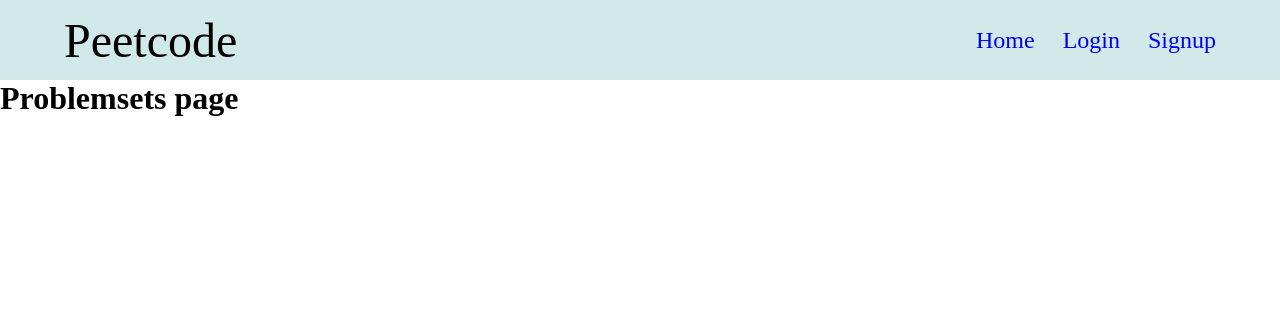
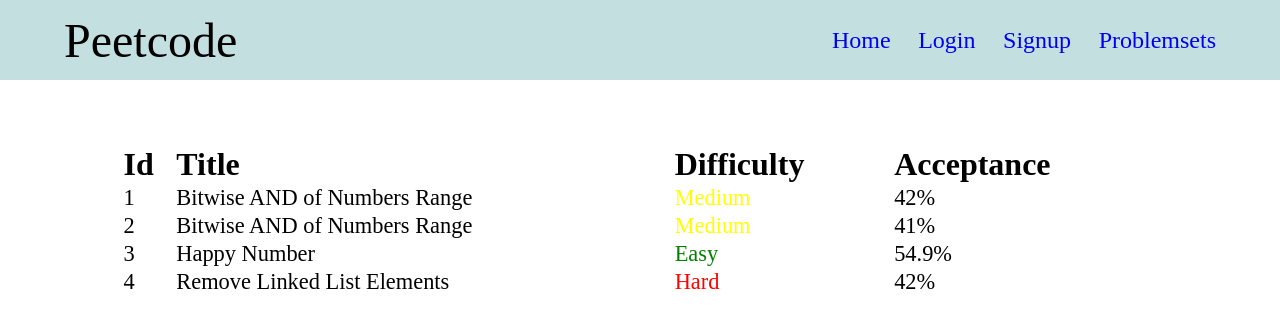
Before and after one commit to hkirat/react-assignment, a React (Vite) app: page /problemsets in a window 1280 px wide. Shown: the top 328 px of the page. Built offline with nearby package versions, Linux system fonts and the light colour scheme.

Commit message:
Add problemset page

```diff
--- a/src/App.jsx
+++ b/src/App.jsx
@@ -3,29 +3,10 @@ import Layout from './pages/layout/Layout.jsx';
 import Home from './pages/home/Home.jsx';
 import Login from './pages/login/Login.jsx';
 import Signup from './pages/signup/Signup.jsx';
-import Problemsets from './pages/Problemsets.jsx';
+import Problemsets from './pages/problemsets/Problemsets.jsx';
 /*
  * Temporary problems array schema
  */
-const problems = [{
-    title: "201. Bitwise AND of Numbers Range",
-    difficulty: "Medium",
-    acceptance: "42%"
-},{
-    title: "201. Bitwise AND of Numbers Range",
-    difficulty: "Medium",
-    acceptance: "412%"
-},
-    {
-        title: "202. Happy Number",
-        difficulty: "Easy",
-        acceptance: "54.9%"
-    },
-    {
-        title: "203. Remove Linked List Elements",
-        difficulty: "Hard",
-        acceptance: "42%"
-    }];
 
 
 function App() {
--- a/src/pages/Problemsets.jsx
+++ /dev/null
@@ -1,5 +0,0 @@
-export default function Problemsets() {
-  return (
-    <h1> Problemsets page</h1>
-  )
-}
--- a/src/pages/home/Home.css
+++ b/src/pages/home/Home.css
@@ -1,3 +1,28 @@
+.blog {
+  background-color: var(--secondary);
+  border-style: solid solid none solid;
+  border-width: 5px;
+  display: flex;
+  height: 7rem;
+  flex-direction: column;
+  justify-content: space-around;
+  padding: 1rem;
+  box-shadow: 10px 10px 8px #888888;
+}
+.blog:first-child {
+  border-radius: 1rem 1rem 0 0;
+}
+.blog:last-child {
+  border-style: solid;
+  border-radius: 0 0 1rem 1rem;
+}
+
+.blogs {
+  margin-top: 4rem;
+  margin-bottom: 7rem;
+
+}
+
 .main {
   width: 100%;
 }
--- a/src/pages/home/Home.jsx
+++ b/src/pages/home/Home.jsx
@@ -4,7 +4,7 @@ import "./Home.css";
 function Blogs( {blogData} ) {
   const blogs = blogData.map((blog, key) => {
     return (
-      <li key={key}>
+      <li className="blog" key={key}>
         <p className="date">{blog.date}</p>
         <h2 className="title">{blog.title}</h2>
         <p className="content">{blog.content}</p>
@@ -21,10 +21,8 @@ function Blogs( {blogData} ) {
 
 export default function Home() {
   return (
-    <div className="main">
-      <div className="container">
-        <Blogs blogData={blogData} />
-      </div>
+    <div className="container">
+      <Blogs blogData={blogData} />
     </div>
   )
 }
--- a/src/pages/layout/Layout.css
+++ b/src/pages/layout/Layout.css
@@ -25,9 +25,9 @@ li {
 }
 
 .container {
-  width: 90%;
   margin-left: auto;
   margin-right: auto;
+  width: 90%;
 }
 
 .fill-page {
@@ -40,7 +40,7 @@ li {
 }
 
 .navbar {
-  background-color: var(--secondary);
+  background-color: var(--primary);
   display: flex;
   justify-content: center;
   width: 100%;
@@ -63,7 +63,7 @@ li {
 .nav-list {
   display: flex;
   justify-content: space-between;
-  width: 15rem;
+  width: 24rem;
   height: 100%;
   margin: 0 0 0 auto;
 }
--- a/src/pages/layout/Layout.jsx
+++ b/src/pages/layout/Layout.jsx
@@ -11,6 +11,7 @@ function Navbar() {
           <li className="nav-item"><Link to="">Home</Link></li>
           <li className="nav-item"><Link to="login">Login</Link></li>
           <li className="nav-item"><Link to="signup">Signup</Link></li>
+          <li className="nav-item"><Link to="problemsets">Problemsets</Link></li>
         </ol>
       </div>
     </div>
--- a/src/pages/login/Login.css
+++ b/src/pages/login/Login.css
@@ -2,4 +2,5 @@
   display: flex;
   justify-content: center;
   align-items: center;
+  margin-top: 13rem;
 }
--- /dev/null
+++ b/src/pages/problemsets/Problemsets.css
@@ -0,0 +1,16 @@
+th {
+  text-align: left;
+  text-transform: capitalize;
+  font-size: 2rem;
+}
+
+table {
+  width: 90%;
+  margin-top: 4rem;
+  margin-left: auto;
+  margin-right: auto;
+}
+
+td {
+  font-size: 1.4rem;
+}
--- /dev/null
+++ b/src/pages/problemsets/Problemsets.jsx
@@ -0,0 +1,101 @@
+import "./Problemsets.css";
+
+function ProblemsTable( {problems} ) {
+  let content = [];
+
+  let addTableHeaders = true;
+  problems.forEach((problem) => {
+    if(addTableHeaders) {
+      content.push(
+        <tr>
+          <th>
+            Id
+          </th>
+          <th>
+            Title
+          </th>
+          <th>
+            Difficulty
+          </th>
+          <th>
+            Acceptance
+          </th>
+        </tr>
+      )
+      addTableHeaders = false;
+    }
+    let difficultyColor;
+    if(problem.difficulty === "Hard") {
+      difficultyColor = {color: "red"};
+    }
+    else if(problem.difficulty === "Medium") {
+      difficultyColor = {color: "yellow"};
+    }
+    else {
+      difficultyColor = {color: "green"};
+    }
+    content.push(
+      <tr>
+        <td>{problem.id}</td>
+        <td>{problem.title}</td>
+        <td style={difficultyColor}>{problem.difficulty}</td>
+        <td>{problem.acceptance}</td>
+      </tr>
+    )
+  })
+
+  return (
+    <div class="container">
+      <table className="problemset">
+        {content}
+      </table>
+    </div>
+  )
+}
+
+export default function Problemsets() {
+  const problems = [
+    {
+      id: 1,
+      title: "Bitwise AND of Numbers Range",
+      difficulty: "Medium",
+      acceptance: "42%",
+      content: "Given a number, find another number",
+      testCase: "[1, 2, 3, 4]",
+      output: "3"
+    },
+    {
+      id: 2,
+      title: "Bitwise AND of Numbers Range",
+      difficulty: "Medium",
+      acceptance: "41%",
+      content: "Given a number, find another number",
+      testCase: "[1, 2, 3, 4]",
+      output: "3"
+    },
+    {
+      id: 3,
+      title: "Happy Number",
+      difficulty: "Easy",
+      acceptance: "54.9%",
+      content: "Given a number, find another number",
+      testCase: "[1, 2, 3, 4]",
+      output: "3"
+    },
+    {
+      id: 4,
+      title: "Remove Linked List Elements",
+      difficulty: "Hard",
+      acceptance: "42%",
+      content: "Given a number, find another number",
+      testCase: "[1, 2, 3, 4]",
+      output: "3"
+    }
+  ];
+
+  return (
+    <>
+      <ProblemsTable problems={problems} />
+    </>
+  )
+}
--- a/src/pages/signup/Signup.css
+++ b/src/pages/signup/Signup.css
@@ -21,7 +21,6 @@ input {
   width: 14rem;
   font-size: 1.2rem;
 }
-
 
 .center {
   display: flex;
```
